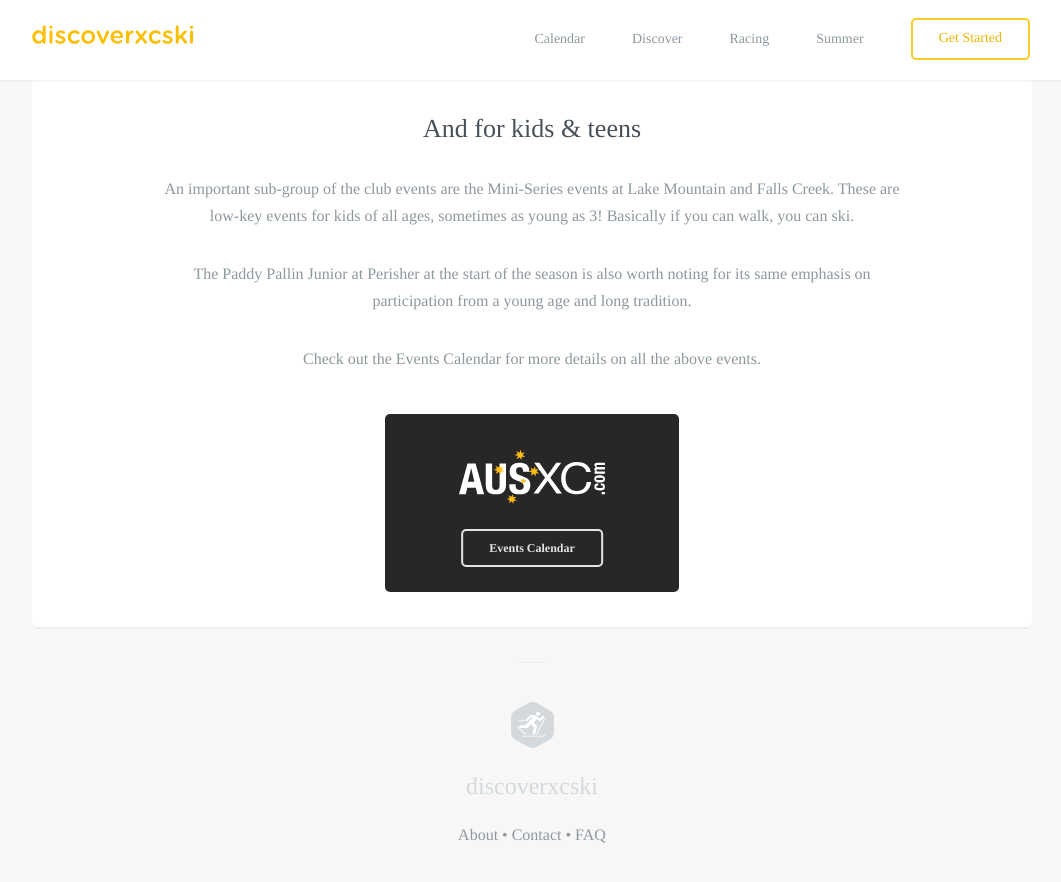
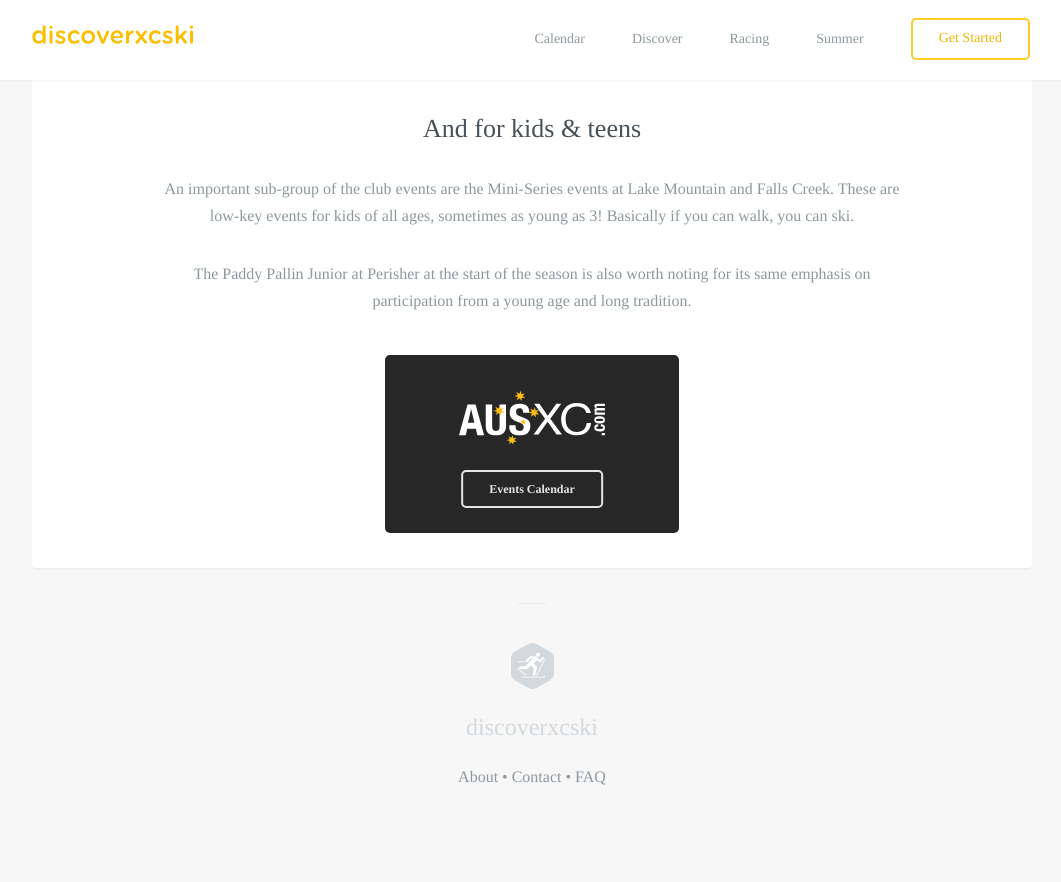
Before and after one commit to robcatto/robcatto.github.io, a Jekyll site: the page built from racing/club-level/index.html, in a window 1280 px wide and 900 px high, scrolled down 2102 px. Shown: the top 882 px of the window, without its empty margins (108-1169 px from the left). Built offline with Jekyll 4.4.1, drawn with Linux system fonts in a browser that asks for light colours; some web fonts are replaced; Markdown is read by kramdown in place of the engine named in the settings; after the commit the page ends 2943 px from its top, so only the background shows below that.

Commit message:
Update index.html

```diff
--- a/racing/club-level/index.html
+++ b/racing/club-level/index.html
@@ -117,8 +117,7 @@ layout: default
                 <p>
                 An important sub-group of the club events are the Mini-Series events at Lake Mountain and Falls Creek. These are low-key events for kids of all ages, sometimes as young as 3! Basically if you can walk, you can ski.
                 <p>The Paddy Pallin Junior at Perisher at the start of the season is also worth noting for its same emphasis on participation from a young age and long tradition.
-                <p>Check out the Events Calendar for more details on all the above events.
-                </p>
+
 
                     <div class="row">
                          <div class="column three centered">
```
